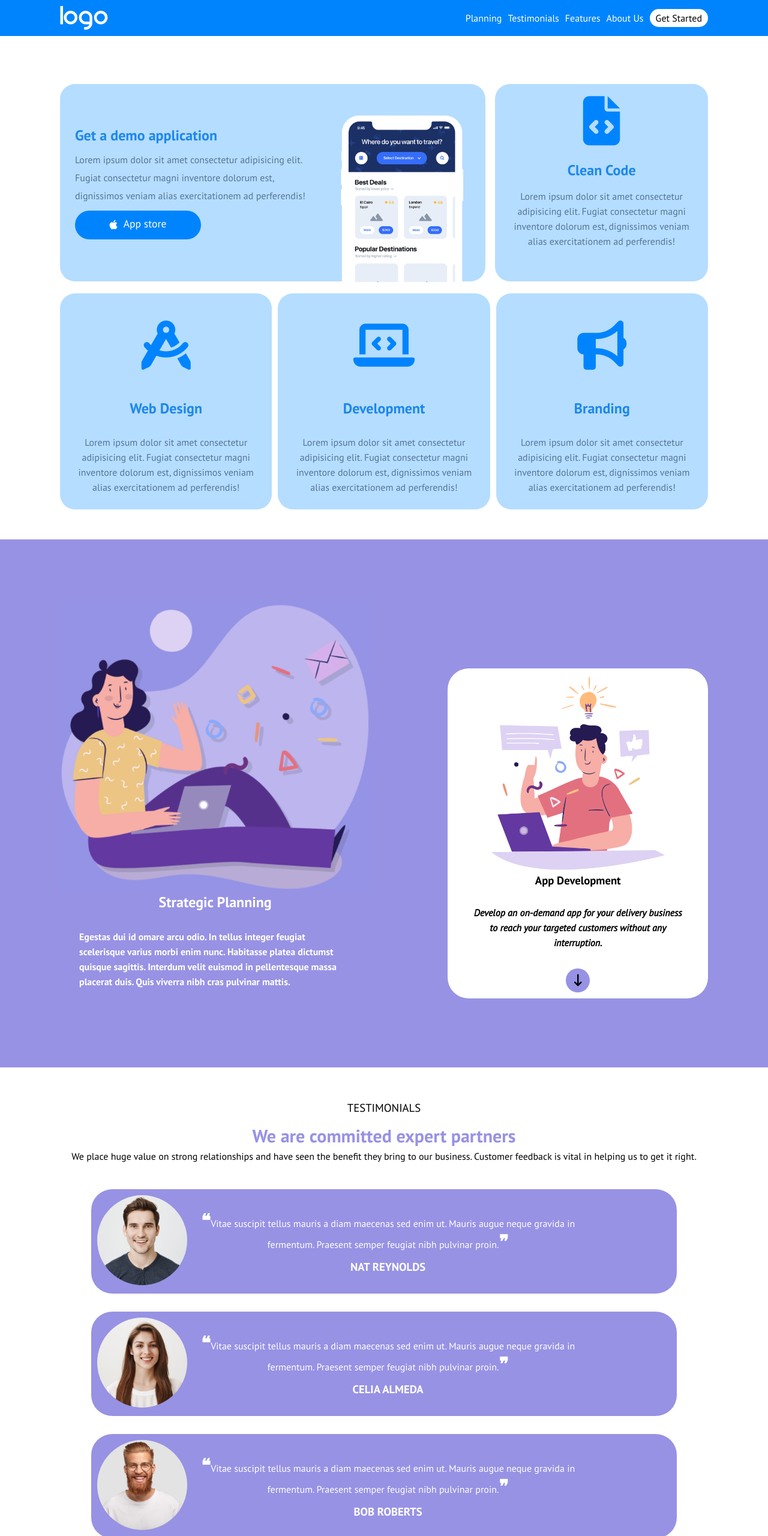
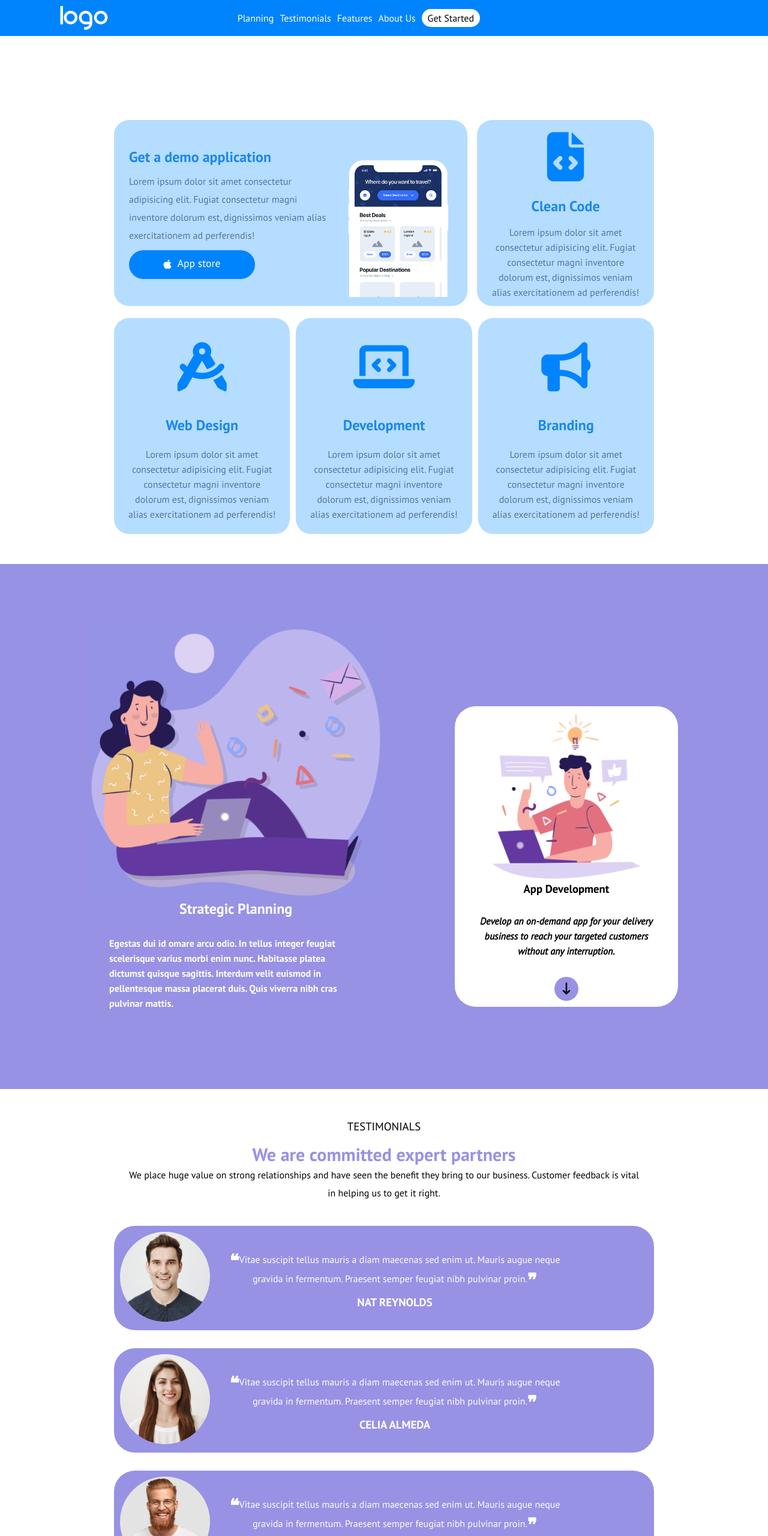
Before and after one commit to albertoferri/htmlcss-responsive-layout, a plain HTML site: page index.html in a window 1280 px wide. Shown: the top 2560 px of the page at 60% size. Drawn offline with Linux system fonts and the light colour scheme.

Commit message:
fix contenuto

```diff
--- a/css/style.css
+++ b/css/style.css
@@ -16,8 +16,13 @@ body{
     display: none;
 }
 
+header{
+    background-color: #0084fd;
+    height: 60px;
+}
+
+
 nav{
-    background-color: #0084fd;
     height: 60px;
     width: 100%;
 
@@ -601,6 +606,7 @@ footer{
     .marks{
         font-size: 30px;
         font-weight: 700;
+        vertical-align: middle;
     }
 
     .benefits h2{
@@ -633,7 +639,7 @@ footer{
     .about-us{
         display: flex;
         flex-direction: row;
-        justify-content: space-around;
+        justify-content: space-evenly;
         gap: 30px;
     }
 
@@ -646,8 +652,13 @@ footer{
 /* stilizzazione viewport laptop 992px */
 @media screen and (min-width:992px){
 
+
+
     nav{
-        padding: 0 10px;
+        /* padding: 0 10px; */
+        max-width: 900px;
+        margin-left: auto;
+        margin-right: auto;
     }
 
     .hidden-menu{
@@ -675,6 +686,13 @@ footer{
     }
 
 
+    .features{
+        max-width: 900px;
+        margin-left: auto;
+        margin-right: auto;
+        padding: 0;
+    }
+
     .features-card.big{
         flex-direction: row;
     }
@@ -686,7 +704,7 @@ footer{
 
     .planning{
         flex-direction: row;
-        padding: 100px;
+        padding: 100px 150px;
     }
 
     .planning img{
@@ -704,8 +722,11 @@ footer{
     }
 
 
-    .profile-card{
-        width: 80%;
+    .testimonials{
+        max-width: 700px;
+        margin-left: auto;
+        margin-right: auto;
+        padding: 0;
     }
 
 
@@ -713,6 +734,10 @@ footer{
         display: grid;
         grid-template-columns: repeat(3, 30%);
         gap: 50px;
+
+        max-width: 900px;
+        margin-left: auto;
+        margin-right: auto;
     }
 
 
@@ -722,6 +747,10 @@ footer{
 
     .review{
         margin-top: 40px;
+    }
+
+    .about-us{
+        justify-content: space-around;
     }
 
 }
@@ -742,11 +771,22 @@ footer{
     }
 
     .features{
-        padding: 0 100px;
+        padding: 0;
     }
 
-    .prova3{
-        padding: 20px 100px 50px;
+
+    .testimonials{
+        max-width: 900px;
+        margin-right: auto;
+        margin-left: auto;
+    }
+
+    .about-us{
+        max-width: 900px;
+        margin-left: auto;
+        margin-right: auto;
+        justify-content: space-between;
+        padding: 0;
     }
 
 }
--- a/index.html
+++ b/index.html
@@ -16,6 +16,8 @@
     <link rel="stylesheet" href="https://cdnjs.cloudflare.com/ajax/libs/font-awesome/6.5.1/css/all.min.css">
 </head>
 <body>
+    <header>
+
         <nav>
             <img src="./img/logo.png" alt="logo">
             <div class="btn-menu">
@@ -29,6 +31,7 @@
                 <a href="#">Get Started</a>
             </div>
         </nav>
+    </header>
     <main>
         <section  class="features">
             <div class="prova0">
```
Lines whose indentation alone changed are shown as unchanged.
